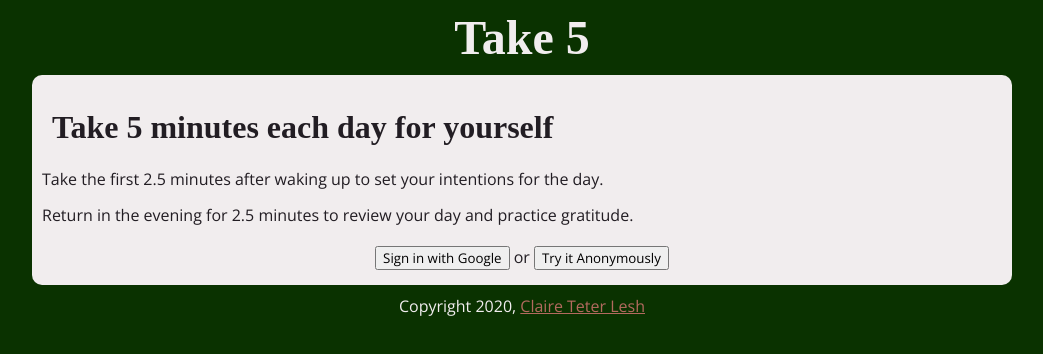
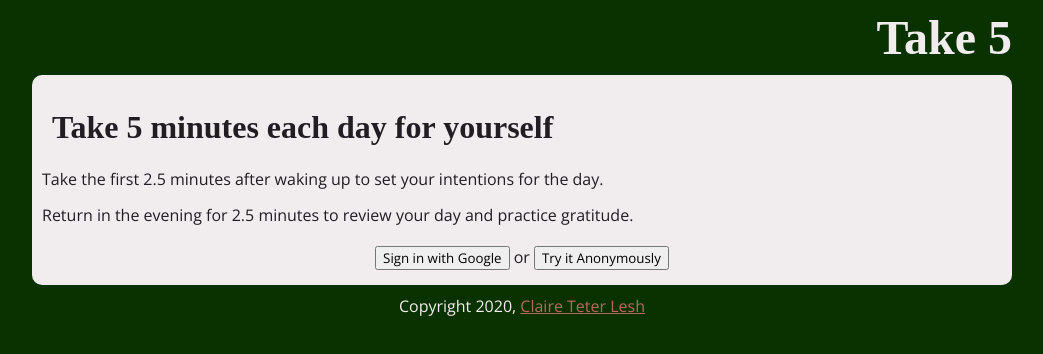
Before and after one commit to cteterita/take5-react, a React (Create React App) app: page / in a window 1280 px wide. Shown: the top 354 px of the page, without its empty margins (118-1161 px from the left). Built offline with nearby package versions, Linux system fonts and the light colour scheme; no server answers; a web font is replaced by a local one.

Commit message:
fixed header styling/spacing

```diff
--- a/src/App.js
+++ b/src/App.js
@@ -65,6 +65,7 @@ function App() {
     <AuthContext.Provider value={contextValue}>
       <main className="App">
         <header>
+          <div className="user-info-holder" />
           <h1>Take 5</h1>
           <UserInfo />
         </header>
--- a/src/UserInfo/UserInfo.css
+++ b/src/UserInfo/UserInfo.css
@@ -1,7 +1,10 @@
 .user-info-holder {
-  position: absolute;
-  top: 10px;
-  right: 10px;
   display: flex;
   flex-direction: column;
+  min-width: 200px;
 }
+
+.user-info-holder button {
+  width: 200px;
+  margin: auto;
+}
--- a/src/index.css
+++ b/src/index.css
@@ -26,6 +26,12 @@ header, footer {
     margin: 10px;
     position: relative;
     color: var(--isabelline);
+}
+
+header {
+  display: flex;
+  flex-direction: column;
+  justify-content: center;
 }
 
 /* Elements */
@@ -100,9 +106,14 @@ button, input {
 
 /* Layout for Desktop */
 
-@media all and (min-width: 1000px) {
+@media all and (min-width: 800px) {
   #daily-entry-holder {
     display: flex;
     flex-direction: row;
   }
+
+  header {
+    flex-direction: row;
+    justify-content: space-between;
+  }
 }
```
